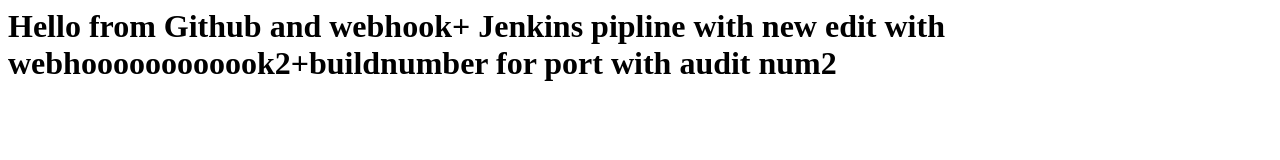
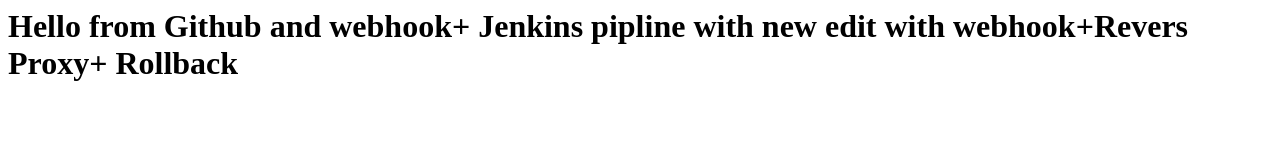
Before and after one commit to Ali-AlHoumsi/Nginx-Reverse-Proxy-with-Rollback, a plain HTML site: page index.html in a window 1280 px wide. Drawn offline with Linux system fonts and the light colour scheme.

Commit message:
Revers Proxy and Rollback-1

```diff
--- a/index.html
+++ b/index.html
@@ -1 +1 @@
-<h1> Hello from Github and webhook+ Jenkins pipline with new edit with webhoooooooooook2+buildnumber for port with audit num2</h1>
+<h1> Hello from Github and webhook+ Jenkins pipline with new edit with webhook+Revers Proxy+ Rollback</h1>
```
